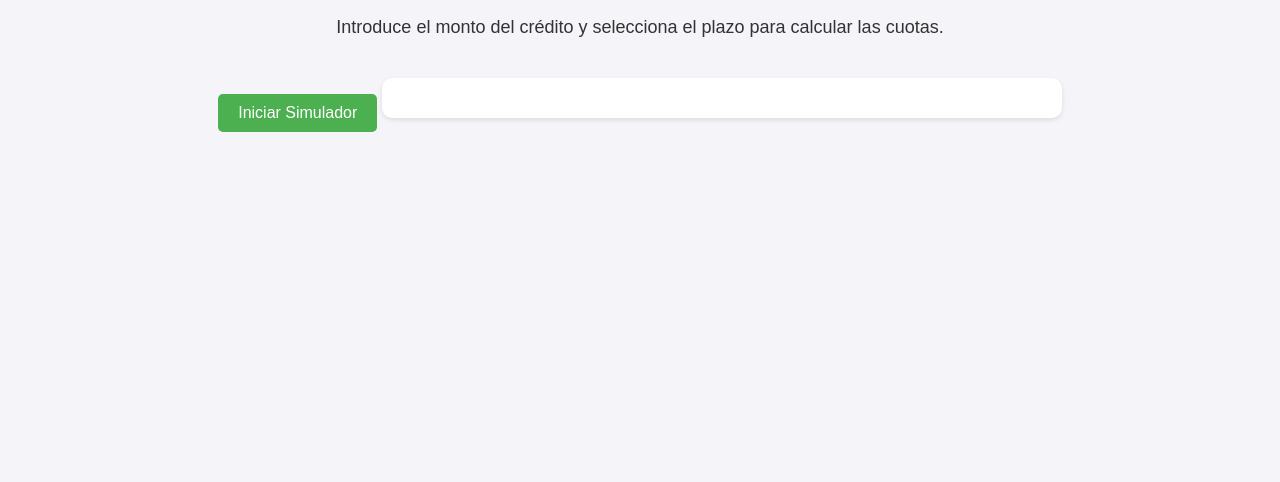
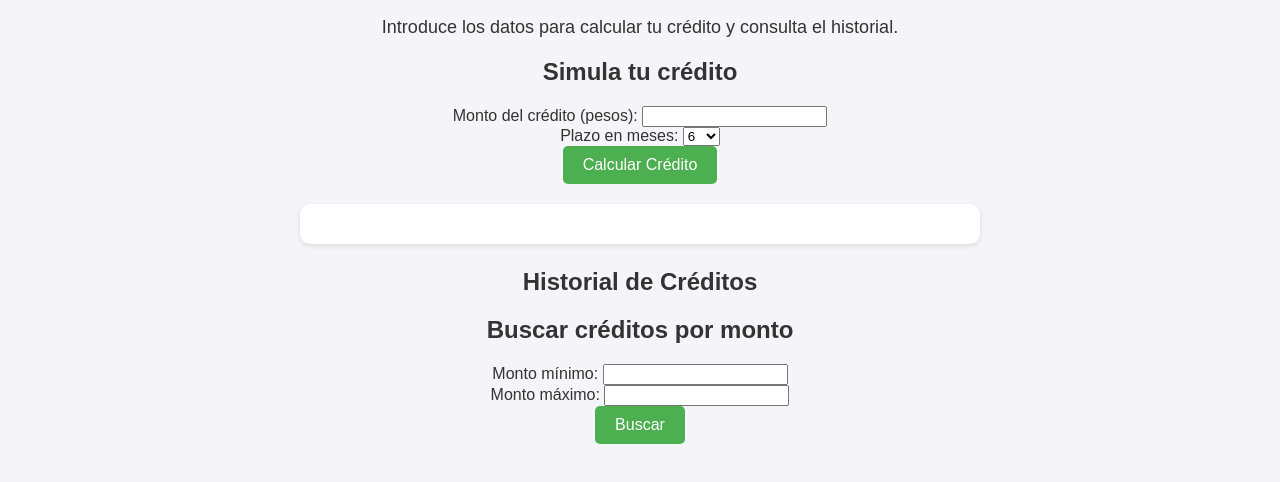
Before and after one commit to Paula-Arriagada-Zeta/proyectojs, a plain HTML site: page index.html in a window 1280 px wide. Shown: the part 80-562 px from the top of the page. Drawn offline with Linux system fonts and the light colour scheme.

Commit message:
actualización de index

```diff
--- a/index.html
+++ b/index.html
@@ -4,14 +4,51 @@
 <head>
     <meta charset="UTF-8">
     <meta name="viewport" content="width=device-width, initial-scale=1.0">
-    <title>Simulador Interactivo</title>
+    <title>Simulador Interactivo de Créditos</title>
     <link rel="stylesheet" href="css/styles.css">
 </head>
 <body>
     <h1>Simulador de Crédito</h1>
-    <p>Introduce el monto del crédito y selecciona el plazo para calcular las cuotas.</p>
-    <button id="iniciarSimulador">Iniciar Simulador</button>
+    <p>Introduce los datos para calcular tu crédito y consulta el historial.</p>
+
+    <!-- Formulario para simular crédito -->
+    <div id="form-simulador">
+        <h2>Simula tu crédito</h2>
+        <form id="simuladorForm">
+            <label for="monto">Monto del crédito (pesos):</label>
+            <input type="number" id="monto" required><br>
+            <label for="plazo">Plazo en meses:</label>
+            <select id="plazo" required>
+                <option value="6">6</option>
+                <option value="12">12</option>
+                <option value="24">24</option>
+                <option value="36">36</option>
+            </select><br>
+            <button type="submit">Calcular Crédito</button>
+        </form>
+    </div>
+
+    <!-- Sección para mostrar resultados -->
     <div id="resultado"></div>
+
+    <!-- Historial de créditos -->
+    <div id="historial">
+        <h2>Historial de Créditos</h2>
+        <ul id="listaHistorial"></ul>
+    </div>
+
+    <!-- Formulario para búsqueda -->
+    <div id="form-busqueda">
+        <h2>Buscar créditos por monto</h2>
+        <form id="busquedaForm">
+            <label for="minMonto">Monto mínimo:</label>
+            <input type="number" id="minMonto" required><br>
+            <label for="maxMonto">Monto máximo:</label>
+            <input type="number" id="maxMonto" required><br>
+            <button type="submit">Buscar</button>
+        </form>
+        <ul id="resultadosBusqueda"></ul>
+    </div>
 
     <script src="js/miarchivo.js"></script>
 </body>
```
